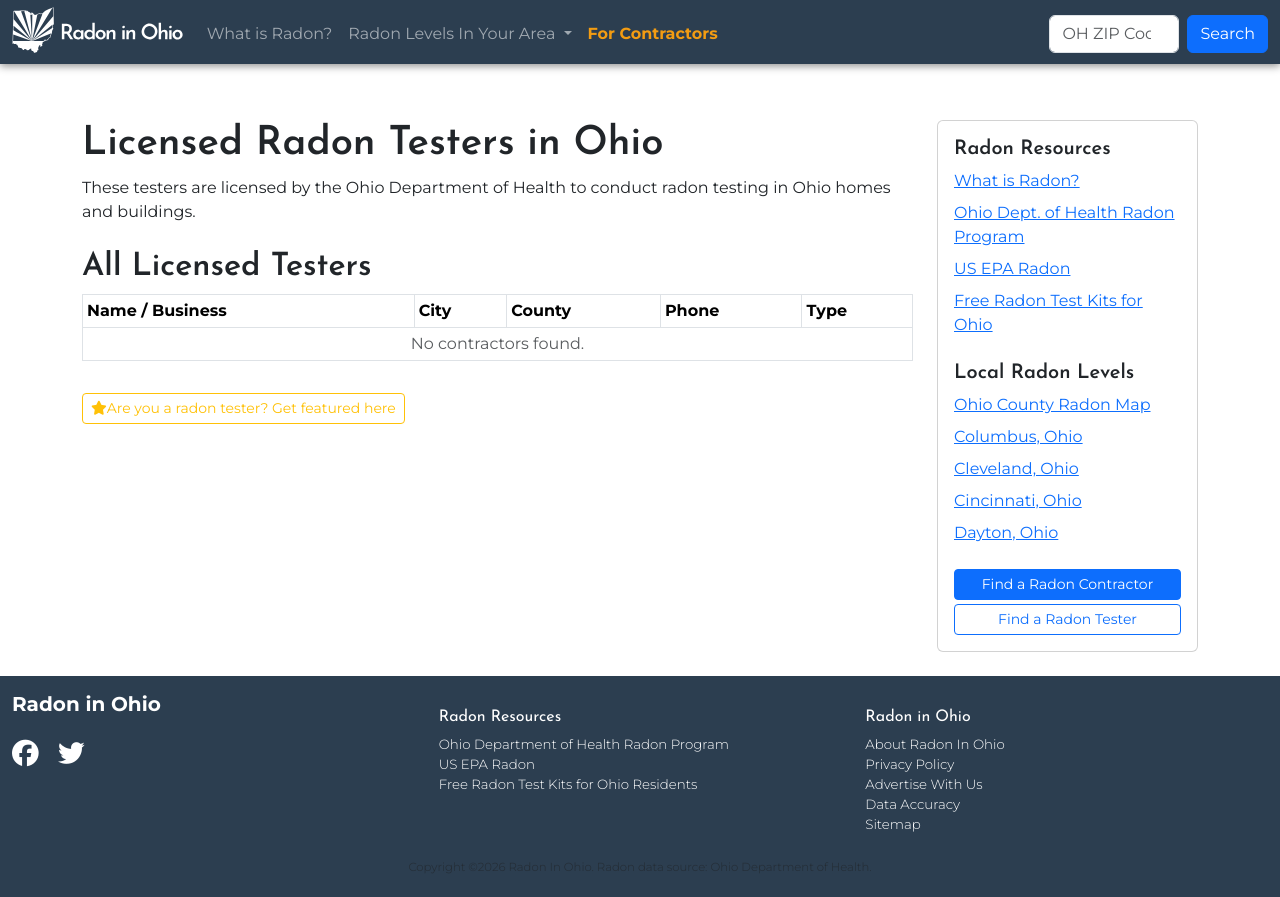
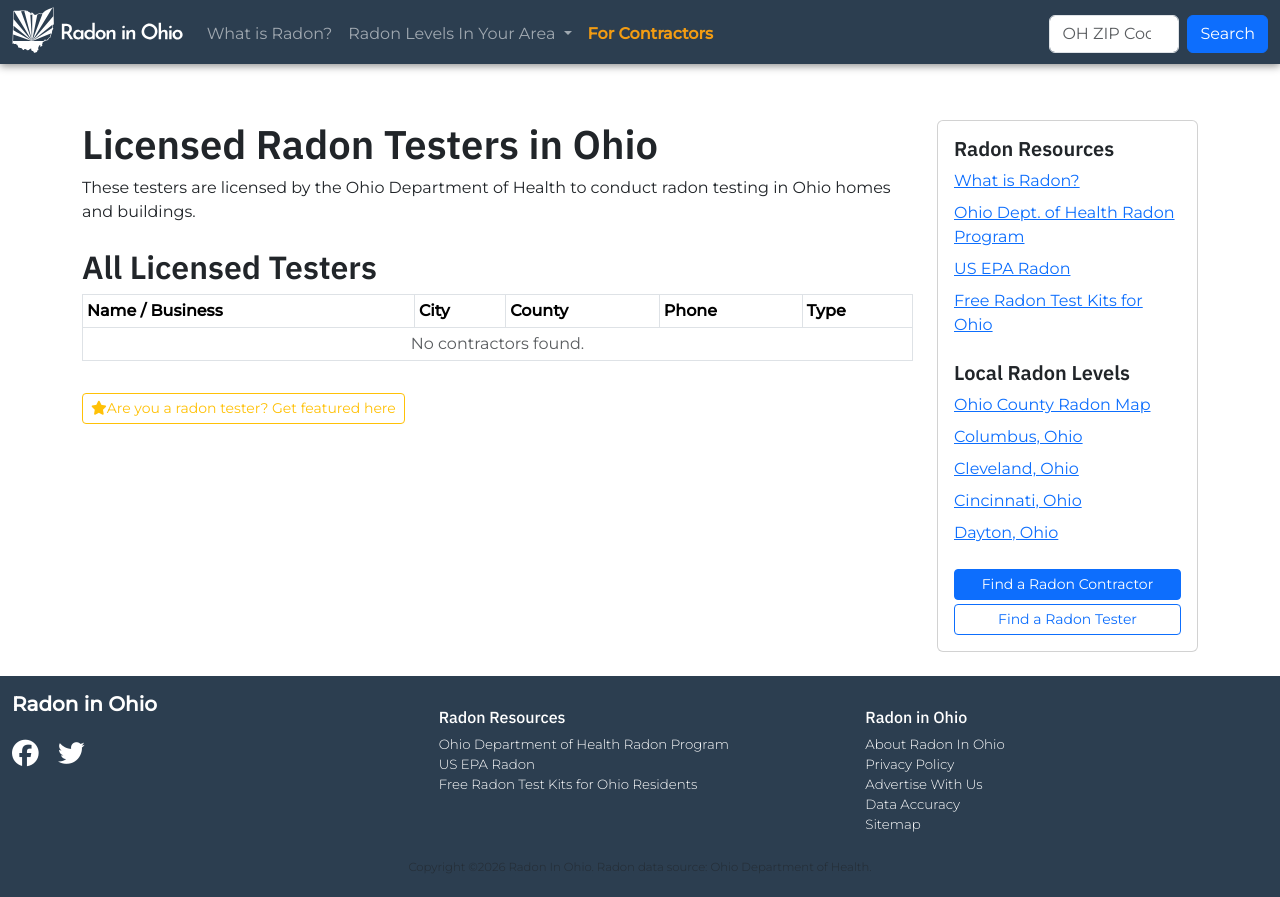
Before and after one commit to wrwatkins/radon-in-ohio, a Django app: page /testers/ in a window 1280 px wide. Run offline with Django 5.2, Linux system fonts and the light colour scheme; data that the repository does not hold is empty; some libraries are stand-ins or nearby versions.

Commit message:
Switch headline font: Josefin Sans → IBM Plex Sans
Josefin Sans read as artsy/decorative — wrong for a scientific data site.
IBM Plex Sans is designed for technical/data contexts: authoritative,
legible, and credible. Condensed weight used for the large radon stat
number to fit cleanly within the card at 3.5rem.

Co-Authored-By: Claude Sonnet 4.6 <noreply@anthropic.com>

```diff
--- a/static/css/radoninohio.css
+++ b/static/css/radoninohio.css
@@ -1,4 +1,4 @@
-@import url("https://fonts.googleapis.com/css2?family=Josefin+Sans:wght@400;600;700&family=Montserrat:wght@300;400;500;700&display=swap");
+@import url("https://fonts.googleapis.com/css2?family=IBM+Plex+Sans:wght@400;500;600;700&family=IBM+Plex+Sans+Condensed:wght@600;700&family=Montserrat:wght@300;400;500&display=swap");
 
 /* ── Design System ─────────────────────────────────────────────────────────── */
 :root {
@@ -10,7 +10,7 @@
   --color-risk-high:   #c0392b;
   --color-accent:      #f39c12;
   --color-bg:          #f8f9fa;
-  --font-heading:      'Josefin Sans', sans-serif;
+  --font-heading:      'IBM Plex Sans', sans-serif;
   --font-body:         'Montserrat', sans-serif;
 }
 
@@ -92,7 +92,7 @@ tr.row-risk-low    { border-left: 4px solid var(--color-risk-low); }
 
 /* ── Radon stat display ────────────────────────────────────────────────────── */
 .stat-radon {
-  font-family: var(--font-heading);
+  font-family: 'IBM Plex Sans Condensed', sans-serif;
   font-size: 3.5rem;
   font-weight: 700;
   line-height: 1;
```
